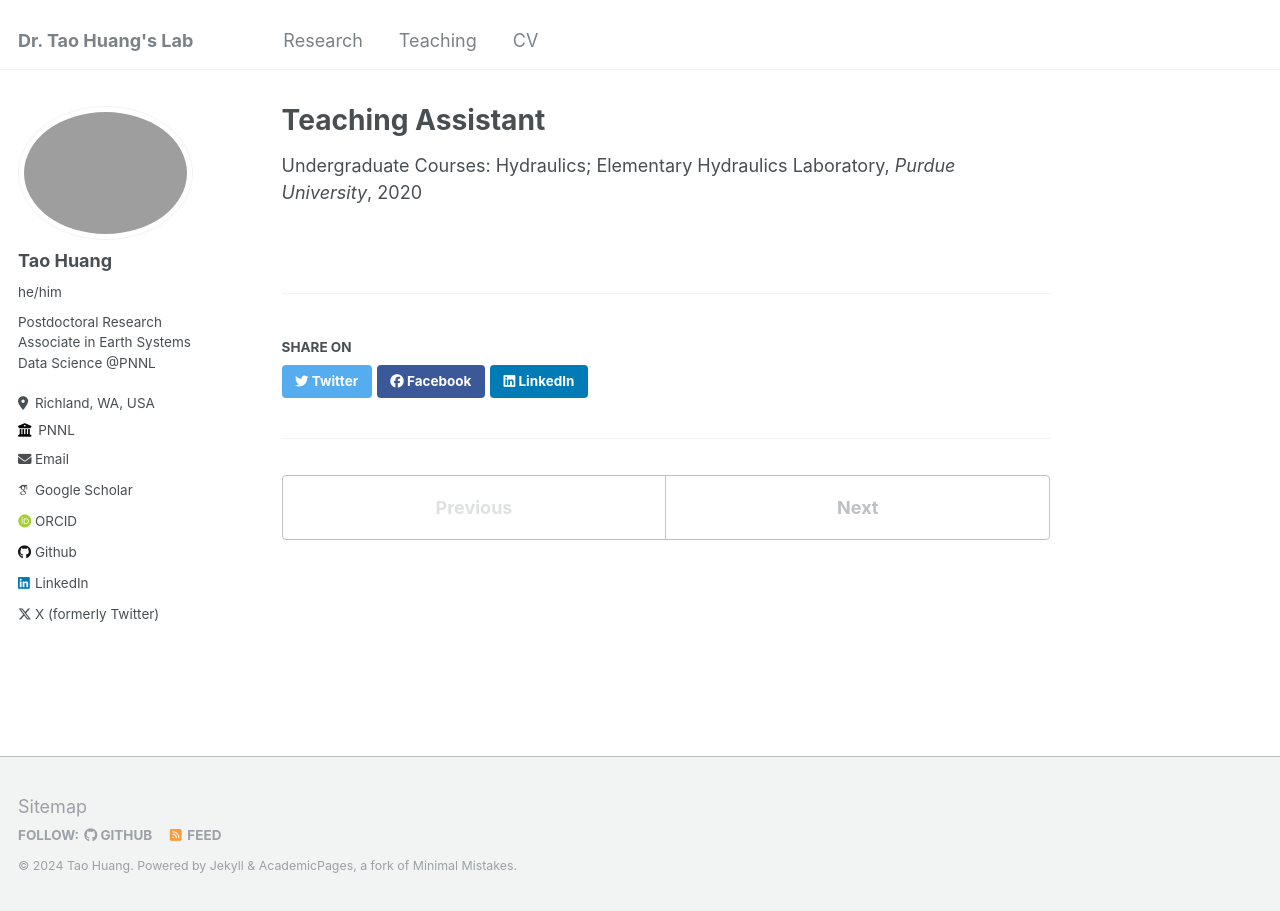
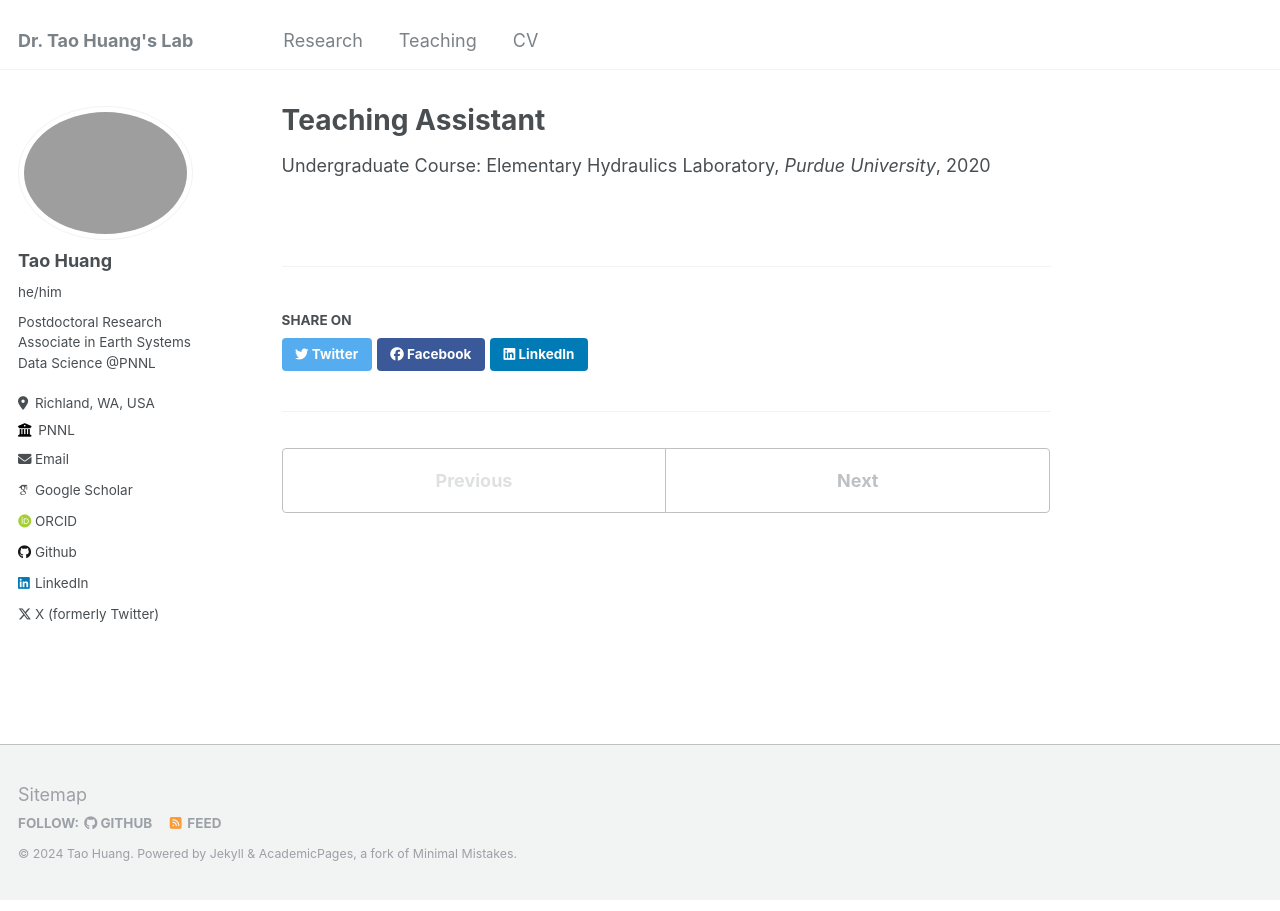
Before and after one commit to huan1441/huan1441.github.io, a Jekyll site: the page built from _teaching/Teaching_1.md, in a window 1280 px wide. Built offline with Jekyll 4.4.1, drawn with Linux system fonts in a browser that asks for light colours; some web fonts are replaced.

Commit message:
Update Teaching_1.md

```diff
--- a/_teaching/Teaching_1.md
+++ b/_teaching/Teaching_1.md
@@ -1,7 +1,7 @@
 ---
 title: "Teaching Assistant"
 collection: teaching
-type: "Undergraduate Courses: Hydraulics; Elementary Hydraulics Laboratory"
+type: "Undergraduate Course: Elementary Hydraulics Laboratory"
 #permalink: /teaching/Teaching_1
 venue: "Purdue University"
 date: 2020-08-01
```
